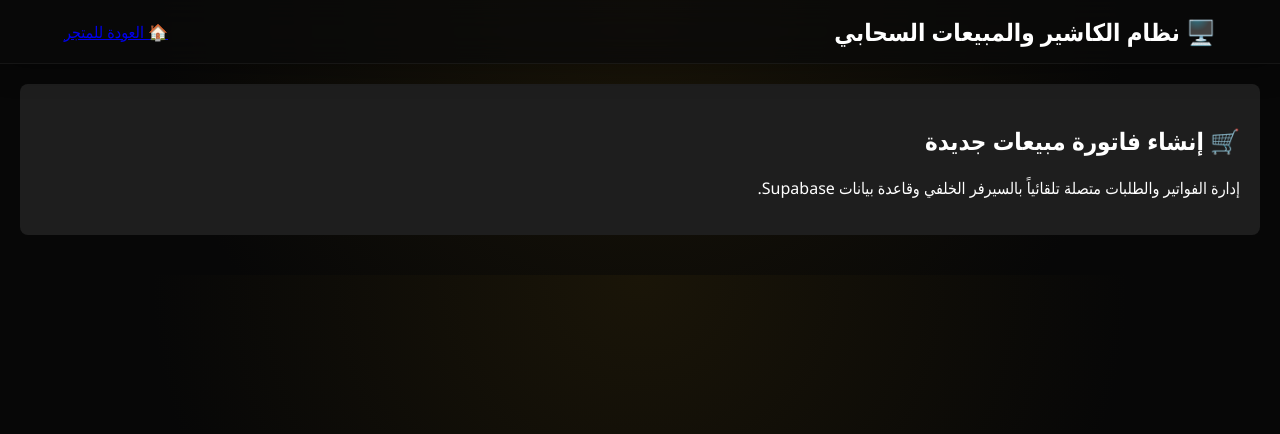
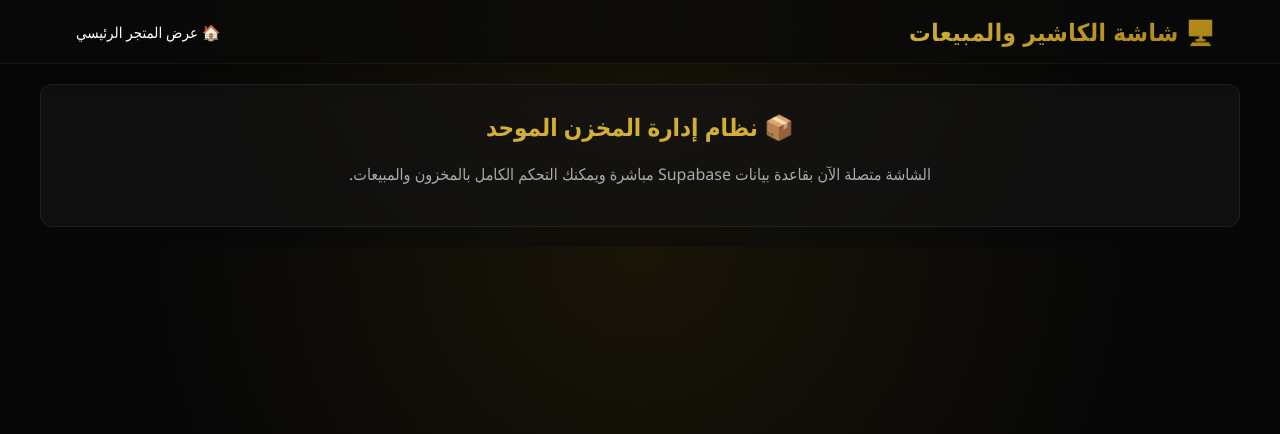
Before and after one commit to mosebh99/sina.401, a Flask app: page /cashier.html in a window 1280 px wide. Shown: the top 434 px of the page. Run offline with Flask 3, Linux system fonts and the light colour scheme; some libraries are stand-ins or nearby versions.

Commit message:
Update cashier.html

```diff
--- a/templates/cashier.html
+++ b/templates/cashier.html
@@ -3,23 +3,22 @@
 <head>
     <meta charset="UTF-8">
     <meta name="viewport" content="width=device-width, initial-scale=1.0">
-    <title>لوحة الكاشير - Sina Store 401</title>
+    <title>لوحة الكاشير وإدارة المخزن | Sina 401</title>
+    <link rel="icon" type="image/png" href="/static/css/logo.png.jpeg">
     <link rel="stylesheet" href="/static/css/style.css">
 </head>
 <body>
-    <header class="main-header">
-        <h1>🖥️ نظام الكاشير والمبيعات السحابي</h1>
-        <a href="/" class="btn-secondary">🏠 العودة للمتجر</a>
+    <header>
+        <h1><a href="/cashier.html">🖥️ شاشة الكاشير والمبيعات</a></h1>
+        <div class="nav-links"><a href="/">🏠 عرض المتجر الرئيسي</a></div>
     </header>
 
-    <main class="cashier-wrapper" style="padding: 20px;">
-        <div style="background: #1e1e1e; padding: 20px; border-radius: 8px; margin-bottom: 20px;">
-            <h2>🛒 إنشاء فاتورة مبيعات جديدة</h2>
-            <div id="order-form" style="margin-top: 15px;">
-                <p>إدارة الفواتير والطلبات متصلة تلقائياً بالسيرفر الخلفي وقاعدة بيانات Supabase.</p>
-            </div>
+    <div style="padding: 20px; max-width: 1200px; margin: auto;">
+        <div style="background: var(--card-bg); padding: 25px; border-radius: 12px; border: 1px solid #222; text-align: center;">
+            <h2 style="color: var(--primary); margin-top:0;">📦 نظام إدارة المخزن الموحد</h2>
+            <p style="color: var(--text-muted);">الشاشة متصلة الآن بقاعدة بيانات Supabase مباشرة ويمكنك التحكم الكامل بالمخزون والمبيعات.</p>
         </div>
-    </main>
+    </div>
 
     <script src="/static/js/store.js"></script>
 </body>
```
